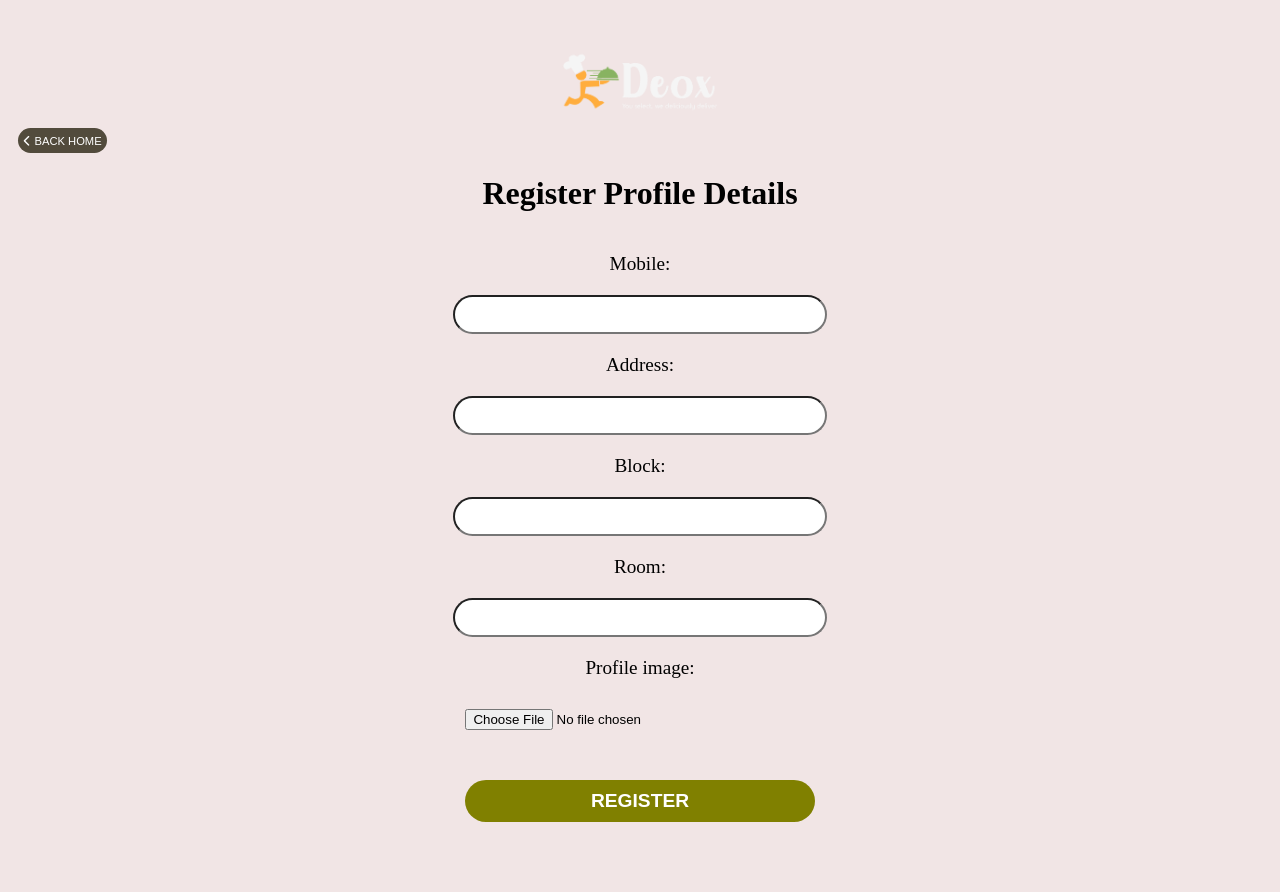
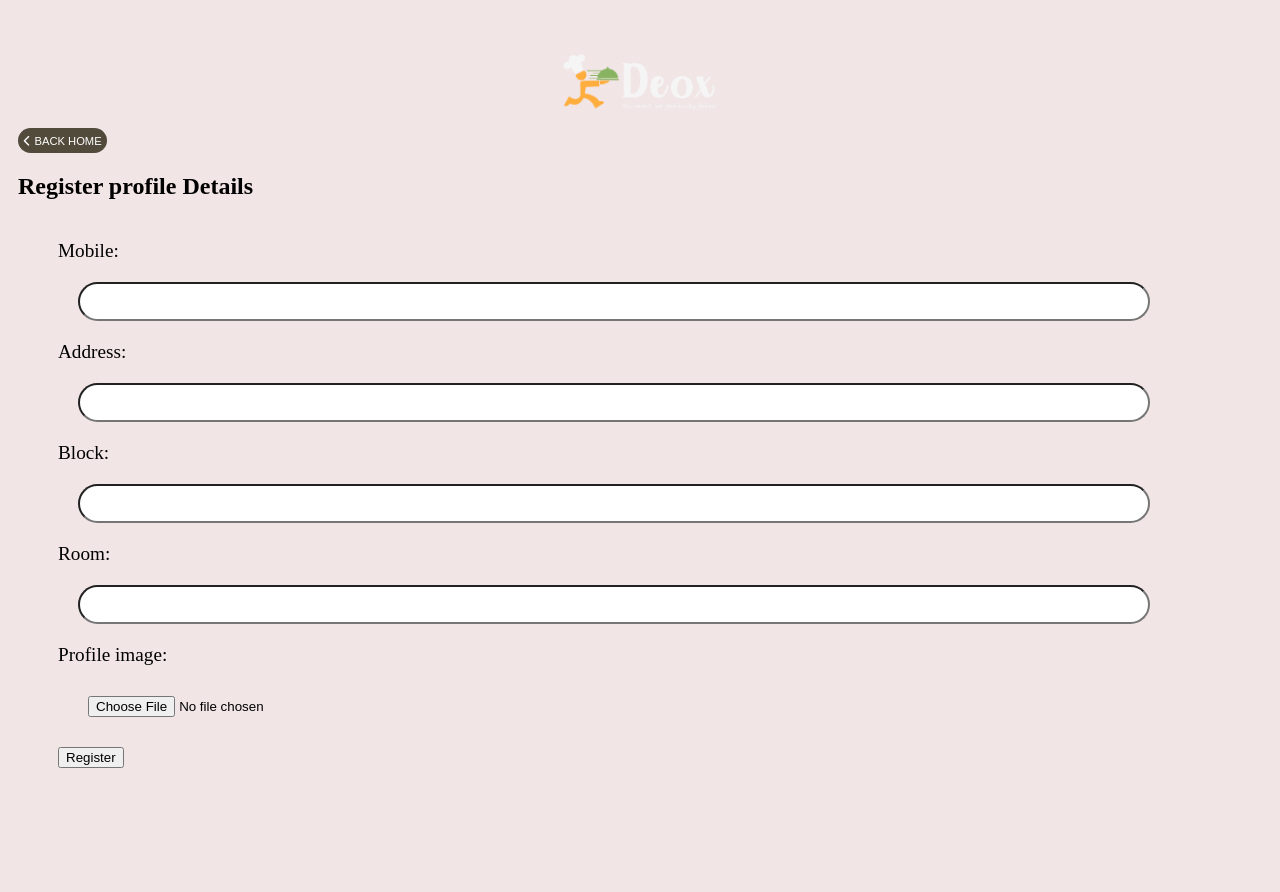
Before and after one commit to Thomas-m-waka/food_ordering_system, a Django app: page /members/register_profile in a window 1280 px wide. After the commit the page ends 768 px from the top, so only its background shows below. Run offline with Django 4.2, Linux system fonts and the light colour scheme.

Commit message:
Update register_profile.html

```diff
--- a/members/templates/authenticate/register_profile.html
+++ b/members/templates/authenticate/register_profile.html
@@ -3,18 +3,35 @@
 
 {%block content%}
 <br>
-    <img src="{% static 'images/White_Deox_Logo@4x.png'%}" class="logo">
+<div class="dd">
+    <img src="{% static 'images/White_Deox_Logo@4x.png'%}"  class="logo">
+   </div>
     <button class="back-btn">
         <a href="{% url 'index'%}"><i class="fa-solid fa-chevron-left "></i>
             BACK HOME
         </a>
     </button>
-<center>
-    <h1>Register Profile Details</h1>
-    <form action="" method="POST" enctype="multipart/form-data" class="myform">
-        {%csrf_token%}
-        {{form.as_div}}
-        <input type="submit" value="REGISTER" class="my-submit">
-    </form>
-</center>
+    <style>
+        .myform input[type='text'],
+        .myform input[type='number'],
+        .myform input[type='tel'],
+        .myform input[type='file']{
+            width:90%;
+        }
+    </style>
+
+<div class="container-wrapper">
+    <div class="container">
+        <h2>Register profile Details</h2>
+        <form method="POST" class="myform" enctype="multipart/form-data">
+            {% csrf_token %}
+            {{form.as_div}}
+            <div class="submit_button">
+                <button type="submit">Register</button>
+            </div>
+        </form>
+
+    </div>
+</div>
+
 {%endblock%}
```
